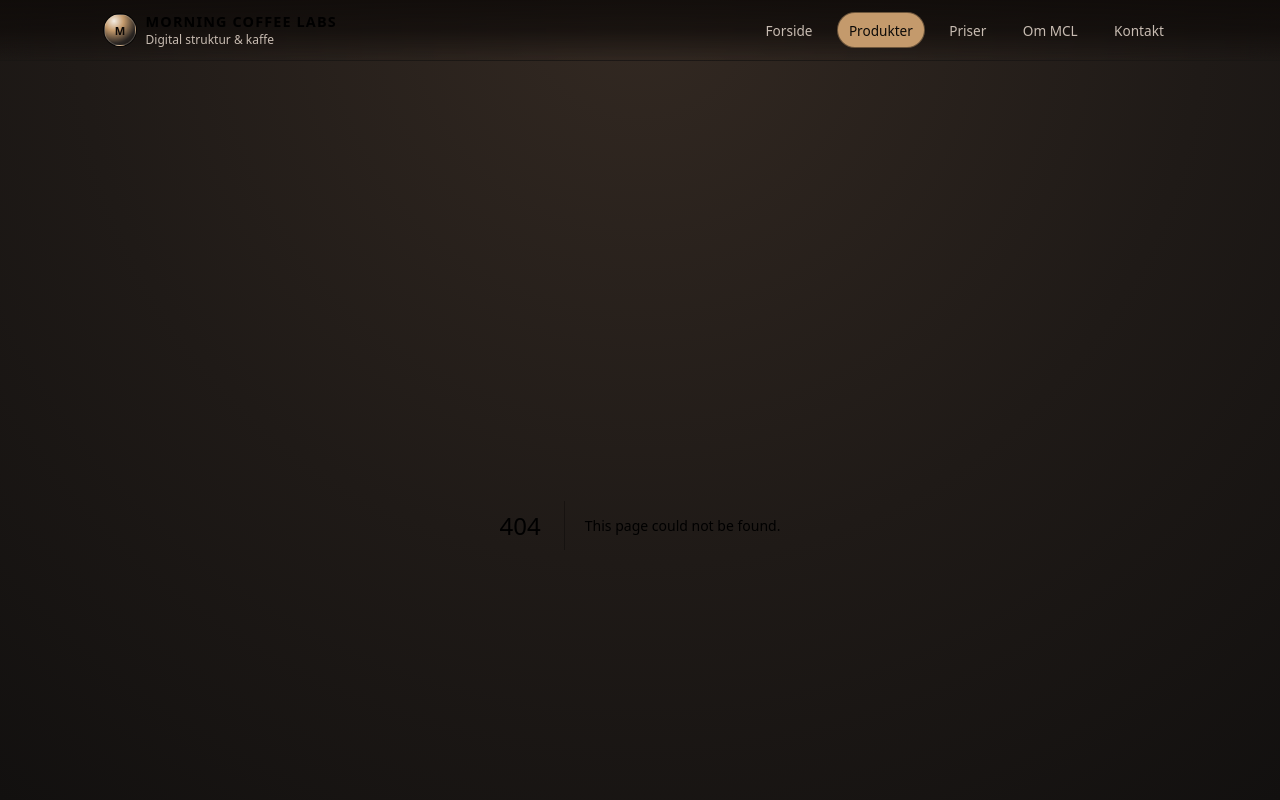
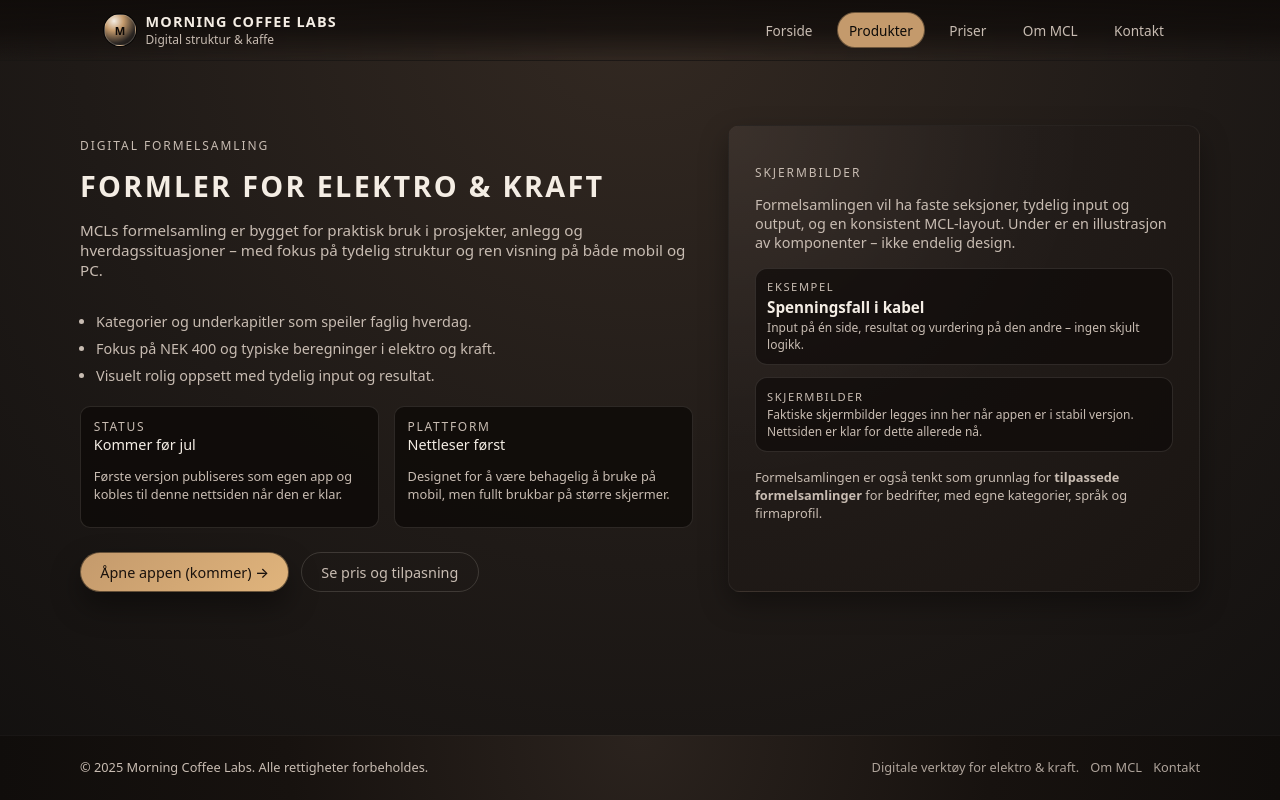
Before and after one commit to Tony-MCL/website_V2, a Next.js app: page /produkter/formelsamling in a window 1280 px wide. Before the commit this address had no page. Shown: the top 800 px of the page. Built offline with nearby package versions, Linux system fonts and the light colour scheme.

Commit message:
Create page.tsx

```diff
--- /dev/null
+++ b/app/produkter/formelsamling/page.tsx
@@ -0,0 +1,99 @@
+import { Button } from "../../../components/Button";
+import { Section } from "../../../components/Section";
+
+export default function FormelsamlingPage() {
+  return (
+    <>
+      <Section>
+        <div className="product-layout">
+          <div>
+            <p className="section-eyebrow">DIGITAL FORMELSAMLING</p>
+            <h1 className="page-heading">Formler for elektro &amp; kraft</h1>
+            <p className="page-intro">
+              MCLs formelsamling er bygget for praktisk bruk i prosjekter,
+              anlegg og hverdagssituasjoner – med fokus på tydelig struktur og
+              ren visning på både mobil og PC.
+            </p>
+
+            <ul className="simple-list">
+              <li>Kategorier og underkapitler som speiler faglig hverdag.</li>
+              <li>Fokus på NEK 400 og typiske beregninger i elektro og kraft.</li>
+              <li>Visuelt rolig oppsett med tydelig input og resultat.</li>
+            </ul>
+
+            <div className="product-meta-grid">
+              <div className="product-meta-item">
+                <div className="product-meta-label">Status</div>
+                <div className="product-meta-value">Kommer før jul</div>
+                <p className="text-muted">
+                  Første versjon publiseres som egen app og kobles til denne
+                  nettsiden når den er klar.
+                </p>
+              </div>
+              <div className="product-meta-item">
+                <div className="product-meta-label">Plattform</div>
+                <div className="product-meta-value">Nettleser først</div>
+                <p className="text-muted">
+                  Designet for å være behagelig å bruke på mobil, men fullt
+                  brukbar på større skjermer.
+                </p>
+              </div>
+            </div>
+
+            <div style={{ marginTop: "1.5rem", display: "flex", gap: "0.75rem" }}>
+              <Button href="#" variant="primary">
+                Åpne appen (kommer) →
+              </Button>
+              <Button href="/priser" variant="ghost">
+                Se pris og tilpasning
+              </Button>
+            </div>
+          </div>
+
+          <div className="surface surface--soft">
+            <div className="surface-inner">
+              <p className="section-eyebrow">SKJERMBILDER</p>
+              <p className="section-description">
+                Formelsamlingen vil ha faste seksjoner, tydelig input og output,
+                og en konsistent MCL-layout. Under er en illustrasjon av
+                komponenter – ikke endelig design.
+              </p>
+
+              <div
+                style={{
+                  marginTop: "1rem",
+                  display: "grid",
+                  gap: "0.8rem"
+                }}
+              >
+                <div className="hero-metric-card">
+                  <div className="hero-metric-label">Eksempel</div>
+                  <div className="hero-metric-value">
+                    Spenningsfall i kabel
+                  </div>
+                  <div className="hero-metric-sub">
+                    Input på én side, resultat og vurdering på den andre – ingen
+                    skjult logikk.
+                  </div>
+                </div>
+                <div className="hero-metric-card">
+                  <div className="hero-metric-label">Skjermbilder</div>
+                  <div className="hero-metric-sub">
+                    Faktiske skjermbilder legges inn her når appen er i stabil
+                    versjon. Nettsiden er klar for dette allerede nå.
+                  </div>
+                </div>
+              </div>
+
+              <p className="text-muted" style={{ marginTop: "1rem" }}>
+                Formelsamlingen er også tenkt som grunnlag for{" "}
+                <strong>tilpassede formelsamlinger</strong> for bedrifter, med
+                egne kategorier, språk og firmaprofil.
+              </p>
+            </div>
+          </div>
+        </div>
+      </Section>
+    </>
+  );
+}
```
